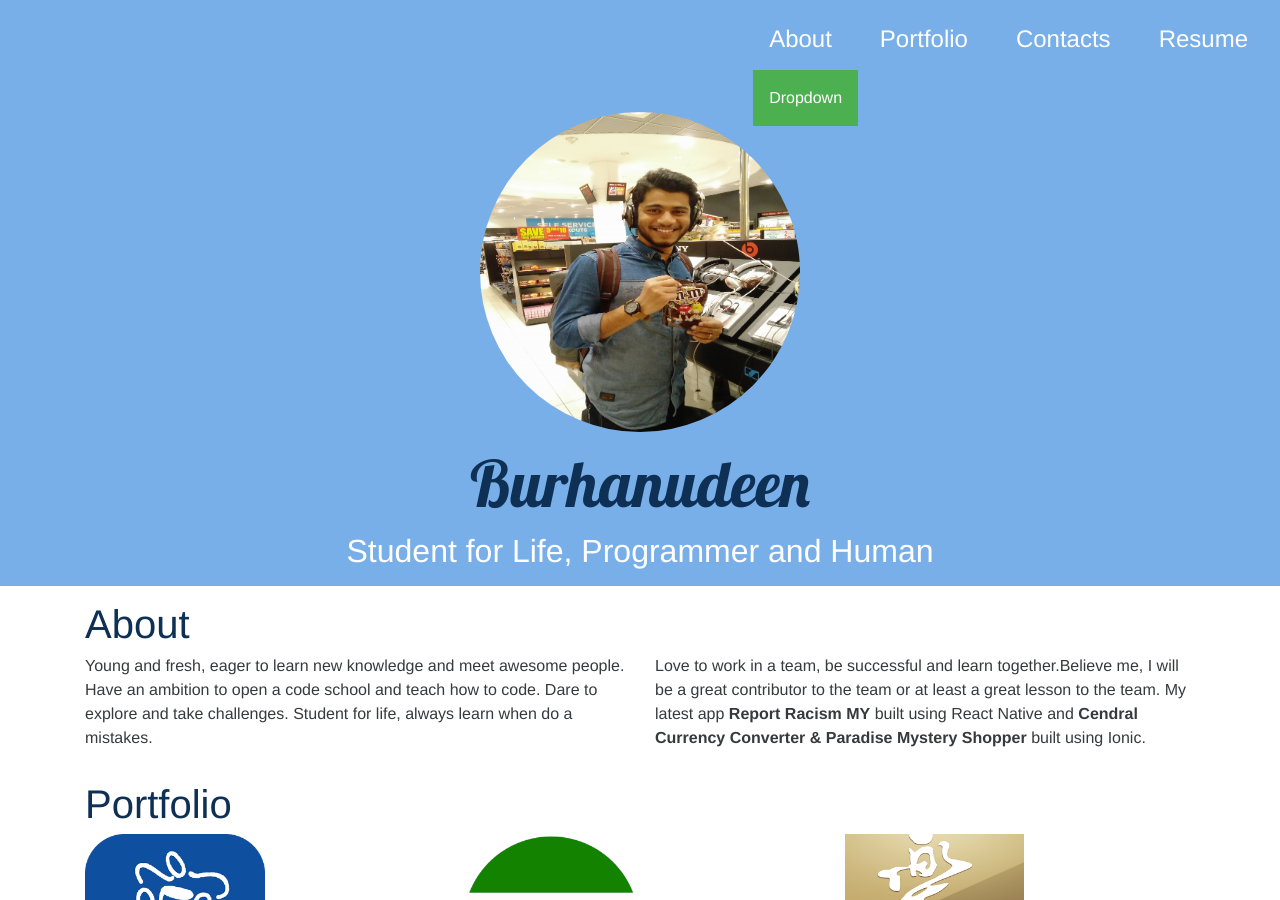
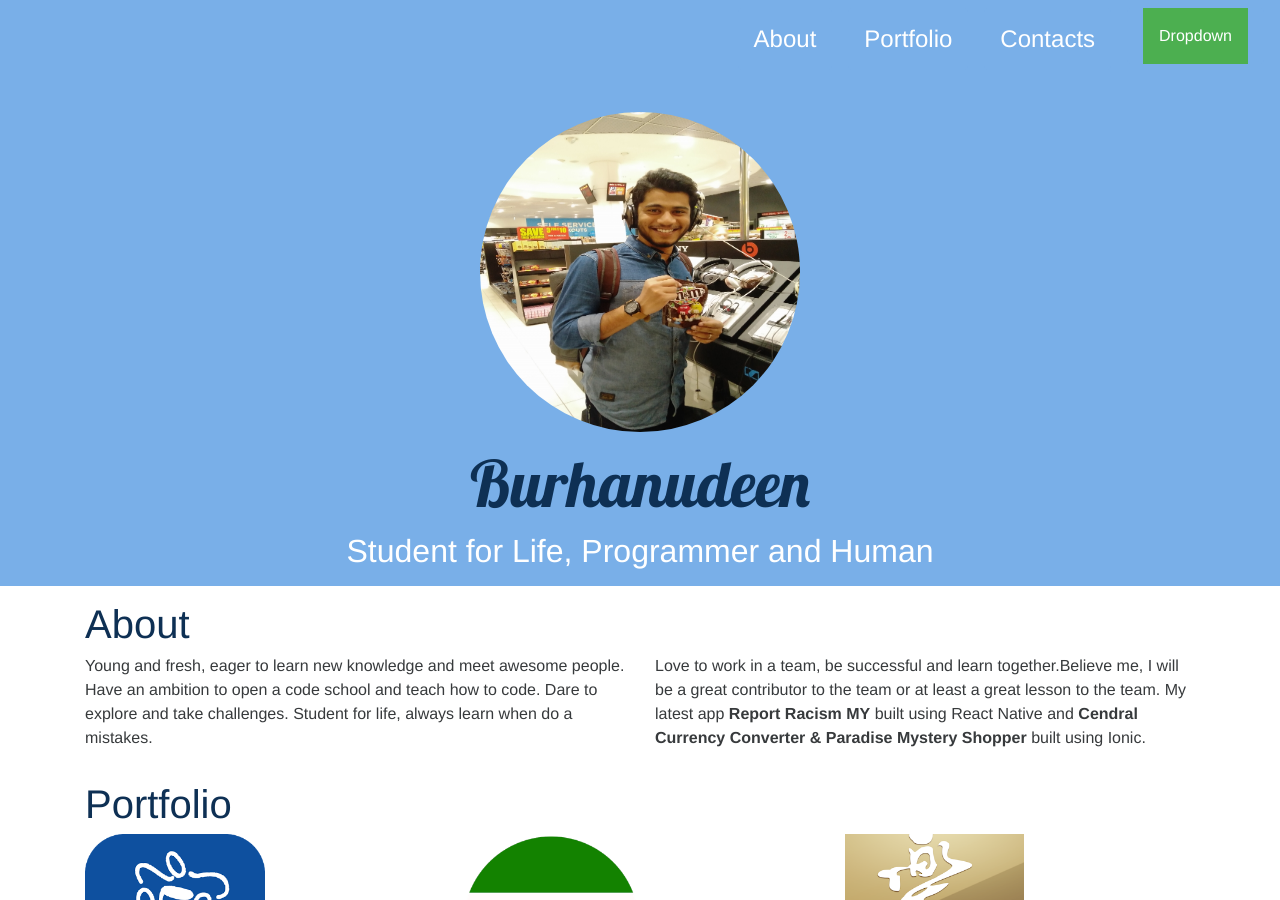
Before and after one commit to burhan3759/portfolio, a Jekyll site: the page built from index.html, in a window 1280 px wide and 900 px high. Built offline with Jekyll 4.4.1, drawn with Linux system fonts in a browser that asks for light colours; nearby versions of some CDN libraries.

Commit message:
Update navbar.html
Edit nav bar, remove resume

```diff
--- a/_includes/navbar.html
+++ b/_includes/navbar.html
@@ -22,9 +22,6 @@
                 <div class="nav-link" data-link=".container-contacts">Contacts</div>
             </li>
             <li class="nav-item">
-                <a class="nav-link" href="https://drive.google.com/uc?export=download&id=0B8YgG3Piiq99SmNnN1ZTRmswcDA">Resume</a>
-            </li>
-            <li>
                 <div class="dropdown">
                   <button class="dropbtn">Dropdown</button>
                   <div class="dropdown-content">
```
